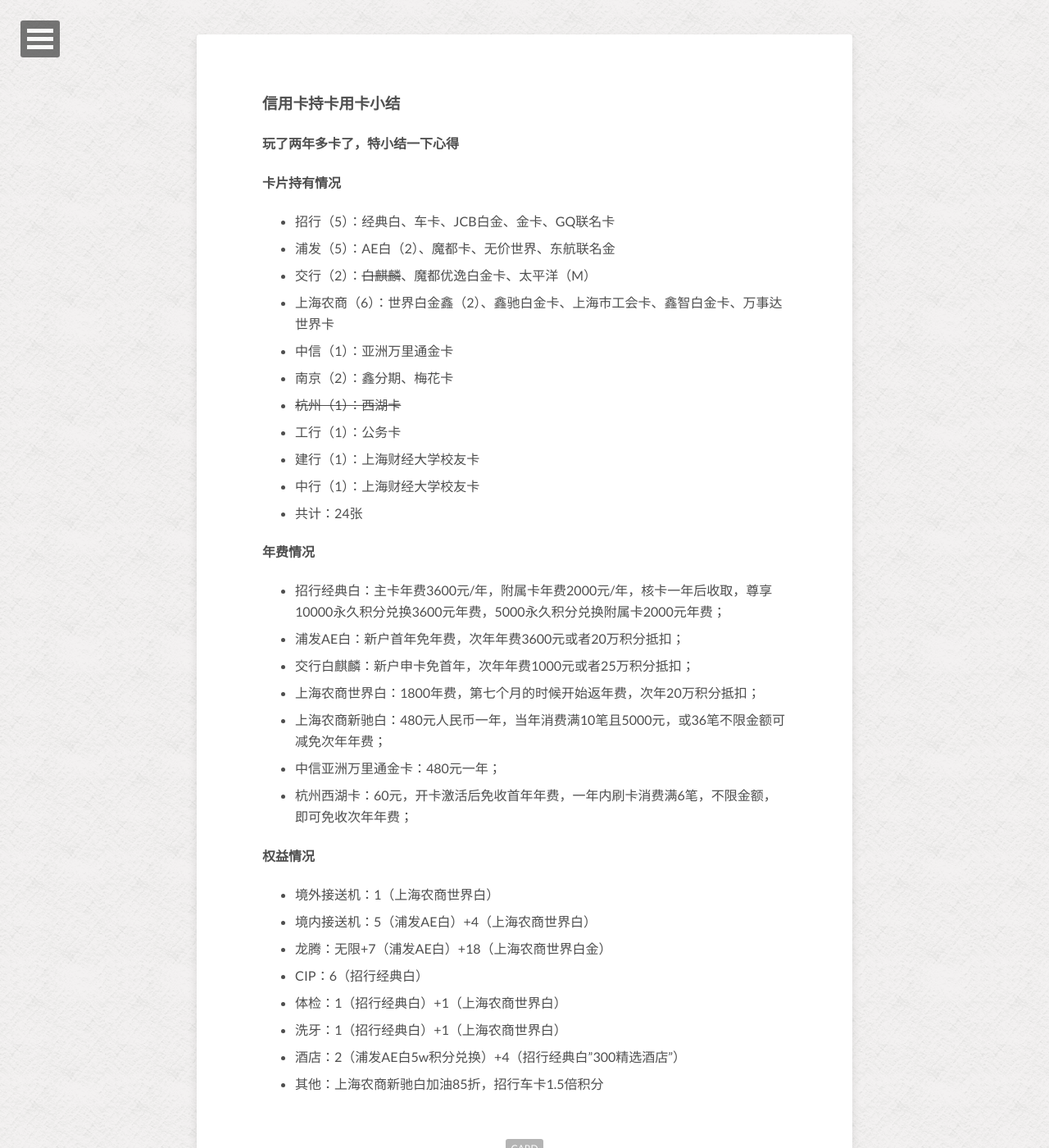
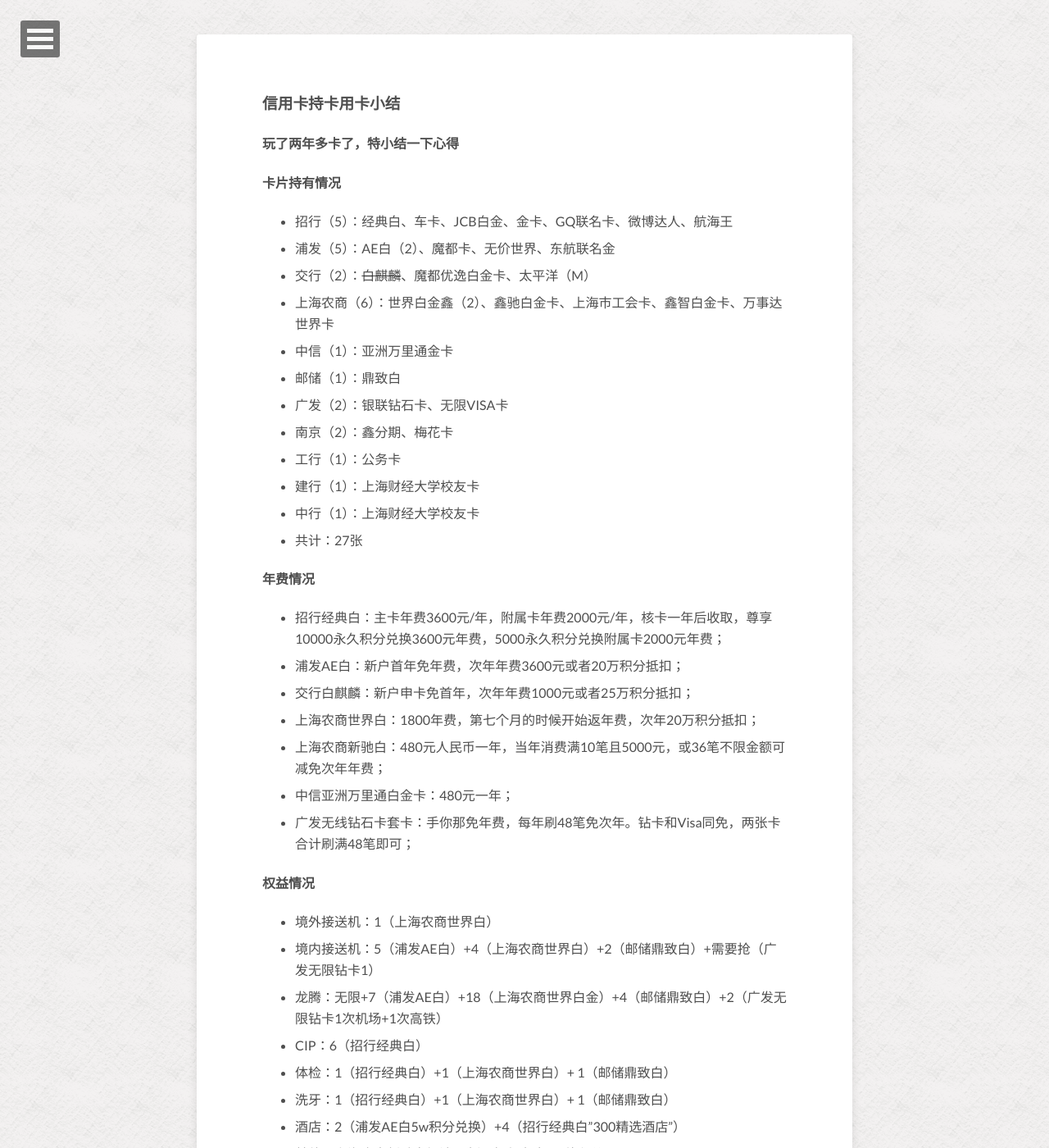
Before and after one commit to hj1984930/hj1984930.github.io, a Jekyll site: the page built from _posts/2019-01-10-card.md, in a window 1280 px wide and 1400 px high, scrolled down 408 px. Shown: the whole window at 82% size. Built offline with Jekyll 4.4.1, drawn with Linux system fonts in a browser that asks for light colours; nearby versions of some CDN libraries; comment, search, counter and statistics services are not loaded.

Commit message:
更新信用卡

```diff
--- a/_posts/2019-01-10-card.md
+++ b/_posts/2019-01-10-card.md
@@ -16,17 +16,18 @@
 
 #### 卡片持有情况
 
-* 招行（5）：经典白、车卡、JCB白金、金卡、GQ联名卡
+* 招行（5）：经典白、车卡、JCB白金、金卡、GQ联名卡、微博达人、航海王
 * 浦发（5）：AE白（2）、魔都卡、无价世界、东航联名金
 * 交行（2）：~~白麒麟~~、魔都优逸白金卡、太平洋（M）
 * 上海农商（6）：世界白金鑫（2）、鑫驰白金卡、上海市工会卡、鑫智白金卡、万事达世界卡
 * 中信（1）：亚洲万里通金卡
+* 邮储（1）：鼎致白
+* 广发（2）：银联钻石卡、无限VISA卡
 * 南京（2）：鑫分期、梅花卡
-* ~~杭州（1）：西湖卡~~
 * 工行（1）：公务卡
 * 建行（1）：上海财经大学校友卡
 * 中行（1）：上海财经大学校友卡
-* 共计：24张
+* 共计：27张
 
 #### 年费情况
 * 招行经典白：主卡年费3600元/年，附属卡年费2000元/年，核卡一年后收取，尊享10000永久积分兑换3600元年费，5000永久积分兑换附属卡2000元年费；
@@ -34,16 +35,18 @@
 * 交行白麒麟：新户申卡免首年，次年年费1000元或者25万积分抵扣；
 * 上海农商世界白：1800年费，第七个月的时候开始返年费，次年20万积分抵扣；
 * 上海农商新驰白：480元人民币一年，当年消费满10笔且5000元，或36笔不限金额可减免次年年费；
-* 中信亚洲万里通金卡：480元一年；
-* 杭州西湖卡：60元，开卡激活后免收首年年费，一年内刷卡消费满6笔，不限金额，即可免收次年年费；
+* 中信亚洲万里通白金卡：480元一年；
+* 广发无线钻石卡套卡：手你那免年费，每年刷48笔免次年。钻卡和Visa同免，两张卡合计刷满48笔即可；
+
 
 #### 权益情况
 
 * 境外接送机：1（上海农商世界白）
-* 境内接送机：5（浦发AE白）+4（上海农商世界白）
-* 龙腾：无限+7（浦发AE白）+18（上海农商世界白金）
+* 境内接送机：5（浦发AE白）+4（上海农商世界白）+2（邮储鼎致白）+需要抢（广发无限钻卡1）
+* 龙腾：无限+7（浦发AE白）+18（上海农商世界白金）+4（邮储鼎致白）+2（广发无限钻卡1次机场+1次高铁）
 * CIP：6（招行经典白）
-* 体检：1（招行经典白）+1（上海农商世界白）
-* 洗牙：1（招行经典白）+1（上海农商世界白）
+* 体检：1（招行经典白）+1（上海农商世界白）+ 1（邮储鼎致白）
+* 洗牙：1（招行经典白）+1（上海农商世界白）+ 1（邮储鼎致白）
 * 酒店：2（浦发AE白5w积分兑换）+4（招行经典白"300精选酒店"）
 * 其他：上海农商新驰白加油85折，招行车卡1.5倍积分
+* 地铁：交行魔都优逸白1分钱
```
Also changed, not shown: 1 other file.
